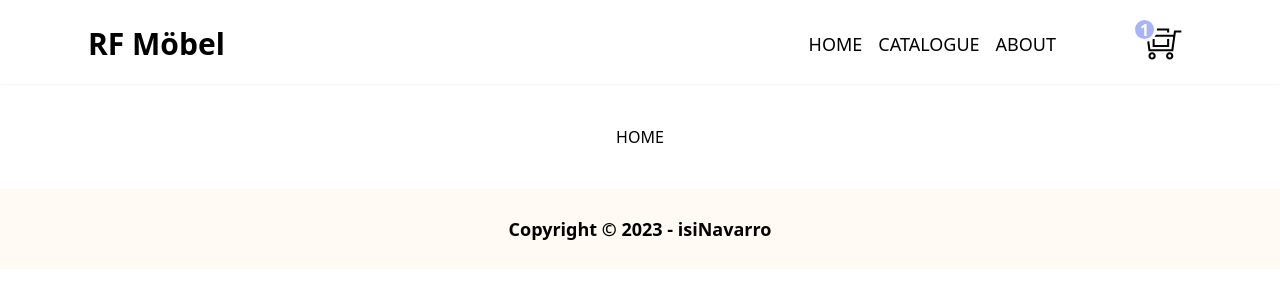
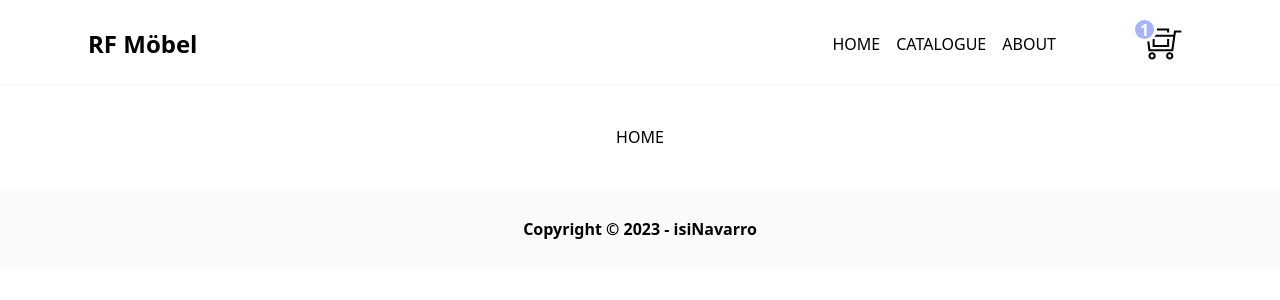
Before and after one commit to IsiNavarro/odin-ShoppingCart, a React (Vite) app: page / in a window 1280 px wide. Shown: the top 300 px of the page. Built offline with nearby package versions, Linux system fonts and the light colour scheme.

Commit message:
Change styling

```diff
--- a/src/App.jsx
+++ b/src/App.jsx
@@ -4,7 +4,7 @@ const App = ({ child }) => {
   return (
     <div>
       <Navbar />
-      <div className="pt-[100px] lg:pt-[125px] flex items-center justify-center">
+      <div className="mt-[100px] lg:mt-[125px] flex items-center justify-center">
         {child}
       </div>
       <Footer />
--- a/src/components/Footer.jsx
+++ b/src/components/Footer.jsx
@@ -2,8 +2,8 @@ const Footer = () => {
   const year = new Date().getFullYear();
   return (
     <footer
-      className="w-full mt-10 bg-[#ffebce3f] h-20
-    flex items-center justify-center text-lg font-bold"
+      className="w-full mt-10 bg-[rgb(250,250,250)] h-20
+    flex items-center justify-center font-bold"
     >
       <p>
         Copyright © {year}
--- a/src/components/Navbar.jsx
+++ b/src/components/Navbar.jsx
@@ -15,7 +15,7 @@ const Navbar = () => {
   return (
     <nav className="z-5 bg-white fixed top-0 left-0 w-full flex items-center justify-between px-2 md:px-10 lg:px-20 pt-4 pb-3 shadow-sm">
       <Link to={'/'}>
-        <h1 className=" font-bold text-2xl lg:text-3xl px-2">RF Möbel</h1>
+        <h1 className=" font-bold text-xl lg:text-2xl px-2">RF Möbel</h1>
       </Link>
 
       <div className="flex items-center md:gap-20 px-2">
@@ -25,7 +25,7 @@ const Navbar = () => {
         </button>
 
         {/* Desktop */}
-        <ul className="hidden md:flex gap-4 text-lg">
+        <ul className="hidden md:flex gap-4">
           <li>
             <Link to={'/'}>HOME</Link>
           </li>
@@ -50,21 +50,21 @@ const Navbar = () => {
           className={
             !displayMenu
               ? 'hidden'
-              : 'md:hidden absolute z-[9] top-0 left-0 w-full h-screen bg-slate-100 flex flex-col justify-center items-center'
+              : 'md:hidden absolute z-[9] top-0 left-0 w-full h-screen bg-white flex flex-col justify-center items-center'
           }
         >
-          <li className="py-6 text-2xl">
+          <li className="py-6 text-xl">
             <Link onClick={toogleHamburger} to="/" duration={500}>
               Home
             </Link>
           </li>
 
-          <li className="py-6 text-2xl">
+          <li className="py-6 text-xl">
             <Link onClick={toogleHamburger} to="/catalogue" duration={500}>
               Catalogue
             </Link>
           </li>
-          <li className="py-6 text-2xl">
+          <li className="py-6 text-xl">
             <Link onClick={toogleHamburger} to="/about-us" duration={500}>
               About Us
             </Link>
```
